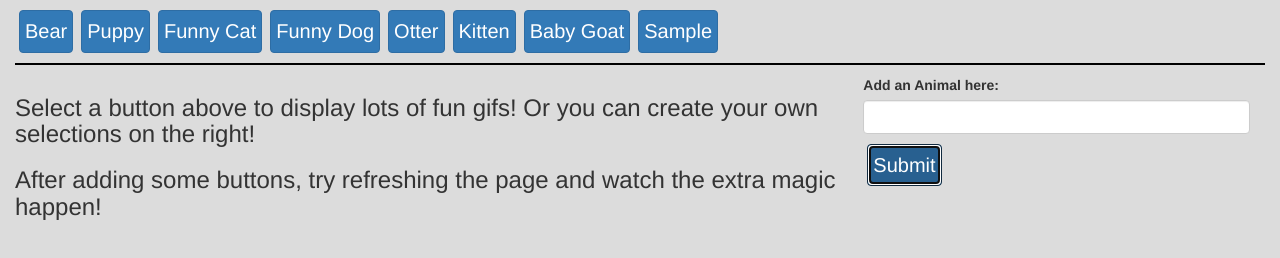
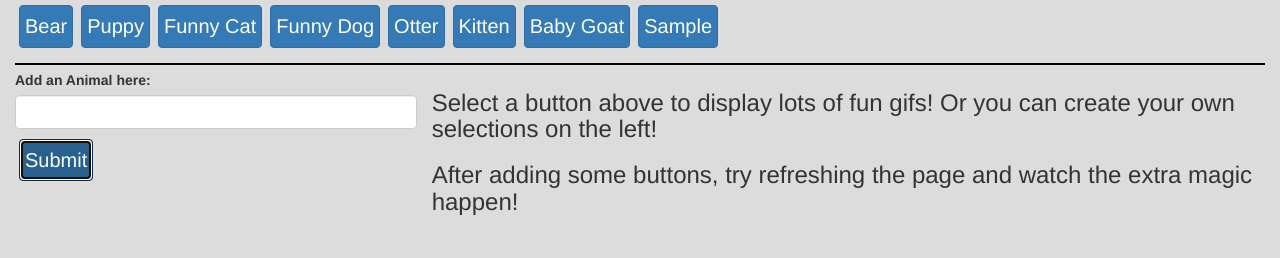
Before and after one commit to MerekSmith/GiphyAPI, a plain HTML site: page index.html in a window 1280 px wide. Both pictures are taken after typing "Sample" into the empty fields and a click on the input "Submit". Drawn offline with nearby package versions, Linux system fonts and the light colour scheme.

Commit message:
updated css

```diff
--- a/assets/css/style.css
+++ b/assets/css/style.css
@@ -9,7 +9,7 @@ body {
 
 .row {
 	margin: 0px;
-	margin-top: 10px;
+	margin-bottom: 5px;
 }
 
 .col-md-8 {
@@ -29,6 +29,15 @@ body {
 	margin-right: 4px;
 }
 
+.userButton {
+	margin-top: 5px;
+	margin-bottom: 5px;
+}
+
+.userForm {
+	padding-left: 0px;
+}
+
 .btn:hover, .btn:active {
 	background-color: #00008B;
 }
@@ -40,3 +49,8 @@ body {
 h3 {
 	text-decoration-style: bold;
 }
+
+@media screen and (max-width: 990px) {
+	.userForm {
+		padding: 0px;
+	}
--- a/assets/javascript/app.js
+++ b/assets/javascript/app.js
@@ -58,9 +58,9 @@ $(document).ready(function () {
 
 
 	function userInput() {
-		$('#find-user-input').on('click', function () {
+		$('#find-user-input').on('click', function (event) {
 			// the event prevent default function prevents the submit button from trying to submit a form.
-			event.preventDefault();
+			event.preventDefault(event);
 			var userInput = $('#user-input').val().trim();
 			$('#user-input').val('');
 
--- a/index.html
+++ b/index.html
@@ -27,17 +27,17 @@
 
 		<!-- Row 2 for giphy images to populate on left side and user imput form on right side -->
 		<div class="row">
-			<div class="col-md-8 giphyImages">
-				<h3>Select a button above to display lots of fun gifs! Or you can create your own selections on the right!</h3>
-				<h3>After adding some buttons, try refreshing the page and watch the extra magic happen!</h3>
-				<!-- This is where the giphy images will be populated -->
-			</div>
 			<div class="col-md-4 userForm">
 				<form action="input">
 					<label for="user-input">Add an Animal here:</label>
 					<input class="form-control" id="user-input" type="text">
 					<input class="btn btn-primary" id="find-user-input" type="submit" value="Submit">
 				</form>
+			</div>
+			<div class="col-md-8 giphyImages">
+				<h3>Select a button above to display lots of fun gifs! Or you can create your own selections on the left!</h3>
+				<h3>After adding some buttons, try refreshing the page and watch the extra magic happen!</h3>
+				<!-- This is where the giphy images will be populated -->
 			</div>
 
 		</div>
```
